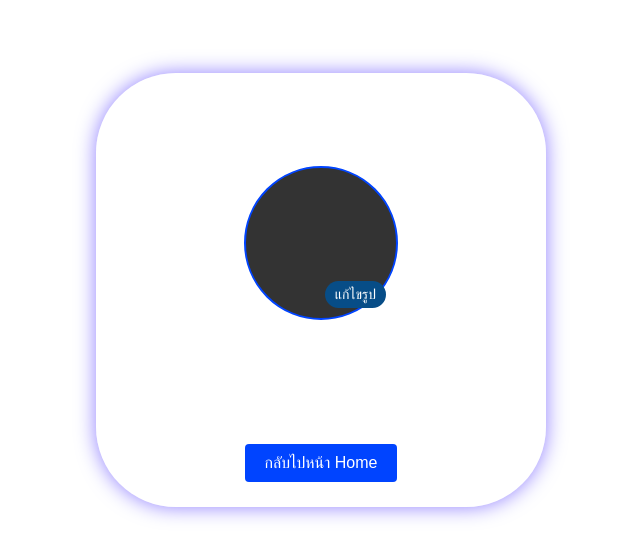
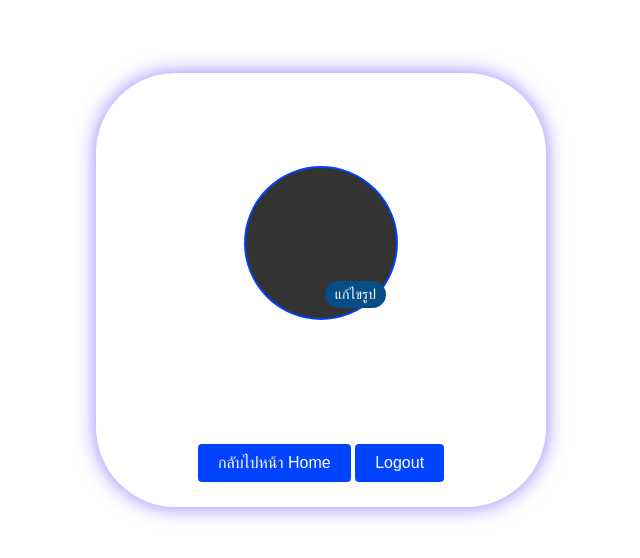
Before and after one commit to TAETNK/THE-CRAFTSHOP, a plain HTML site: page profile.html in a window 1280 px wide. Shown: the part 110-668 px from the top of the page, without its empty margins (319-959 px from the left). Drawn offline with Linux system fonts and the light colour scheme; sample sign-in values are in the browser's storage.

Commit message:
Add files via upload

```diff
--- a/profile.html
+++ b/profile.html
@@ -121,8 +121,8 @@
             object-fit: cover;
         }
 
-        /* เพิ่ม CSS สำหรับปุ่มกลับไปหน้า index */
-        .back-button {
+        /* เพิ่ม CSS สำหรับปุ่มกลับไปหน้า index และปุ่ม logout */
+        .back-button, .logout-button {
             background-color: #0044ff;
             color: #ffffff;
             border: none;
@@ -133,8 +133,12 @@
             margin-top: 20px;
         }
 
-        .back-button:hover {
+        .back-button:hover, .logout-button:hover {
             background-color: #007bff;
+        }
+
+        .logout-button {
+            margin-top: 10px; /* เพิ่มระยะห่างระหว่างปุ่ม */
         }
     </style>
 </head>
@@ -150,6 +154,7 @@
             <p id="profile-phone">Phone: </p>
         </div>
         <button class="back-button" onclick="goToIndex()">กลับไปหน้า Home</button>
+        <button class="logout-button" onclick="logout()">Logout</button>
     </div>
 
     <div class="image-picker" id="image-picker">
@@ -177,7 +182,7 @@
                 document.getElementById('profile-phone').textContent = 'Phone: ' + (currentUser.phone || 'ไม่ระบุเบอร์โทร');
 
                 var profileImageElement = document.getElementById('profile-image');
-                var defaultImage = localStorage.getItem('defaultProfileImage') || ''; // ลบการใช้ defaultImage
+                var defaultImage = localStorage.getItem('defaultProfileImage') || '';
 
                 profileImageElement.style.backgroundImage = 'url(' + (currentUser.profileImage || defaultImage) + ')';
             } else {
@@ -214,6 +219,12 @@
         function updateDefaultImage(imageUrl) {
             localStorage.setItem('defaultProfileImage', imageUrl);
         }
+
+        function logout() {
+            // ลบข้อมูลผู้ใช้ที่เข้าสู่ระบบออกจาก localStorage
+            localStorage.removeItem('currentUser');
+            window.location.href = 'signup.html'; // เปลี่ยนเส้นทางไปยังหน้าเข้าสู่ระบบ
+        }
     </script>
 </body>
 </html>
```
